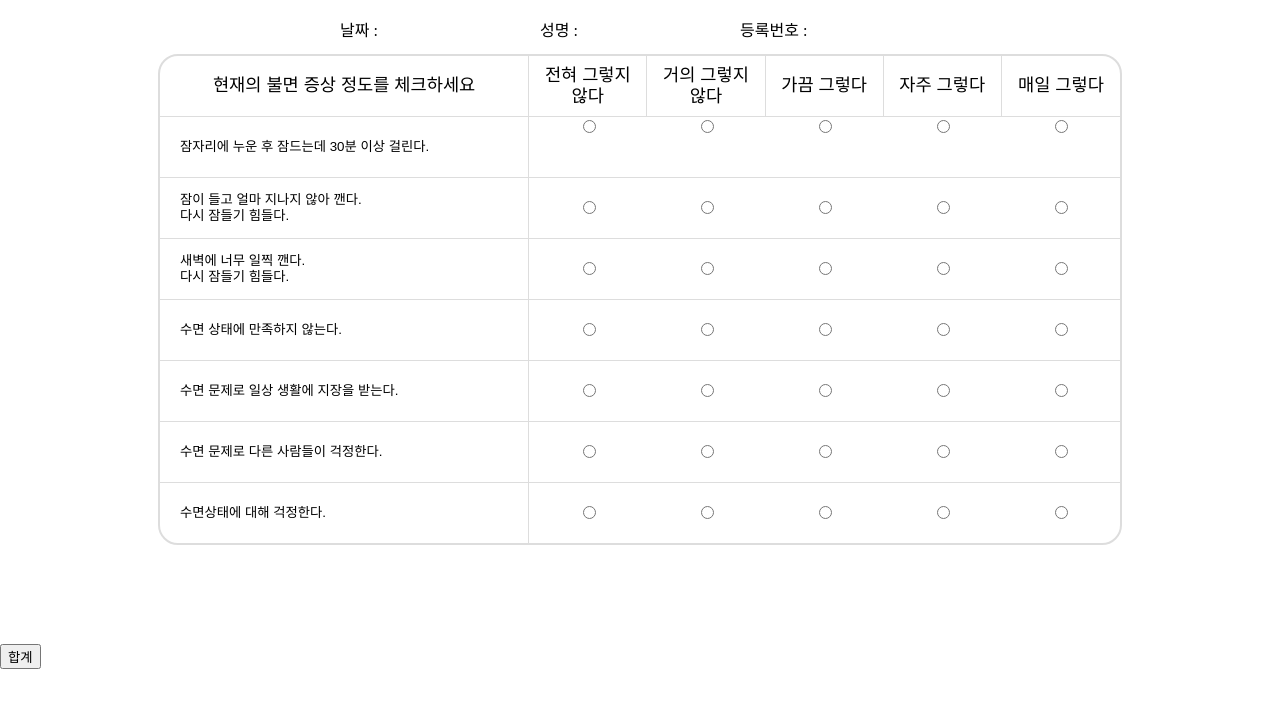
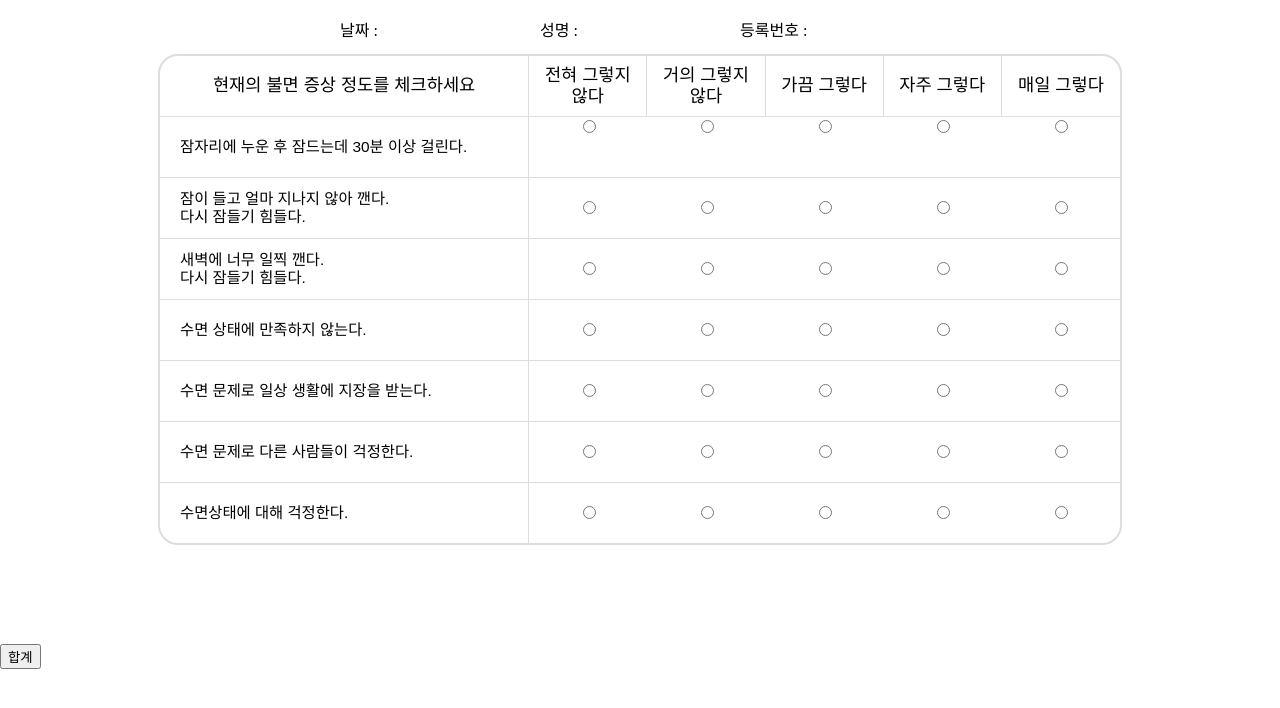
Before and after one commit to nmgvnm/sodoc_mkform, a plain HTML site: page index.html in a window 1280 px wide. Shown: the part 56-764 px from the top of the page. Drawn offline with Linux system fonts and the light colour scheme; a web font is replaced by a local one.

Commit message:
change css

```diff
--- a/stylesheets/style.css
+++ b/stylesheets/style.css
@@ -105,7 +105,7 @@ main .title ul li span {
   white-space: nowrap;
 }
 main .question {
-  font-size: 1.0417vw;
+  font-size: 1.2vw;
   display: grid;
   grid-template-columns: 1fr 1.6fr;
   height: 60px;
```
